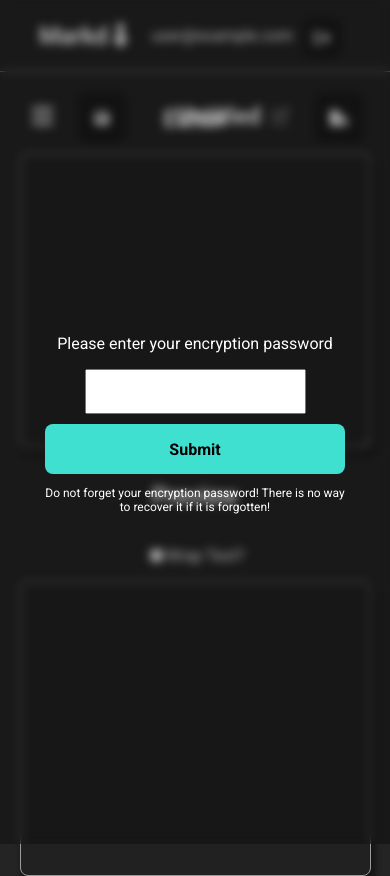
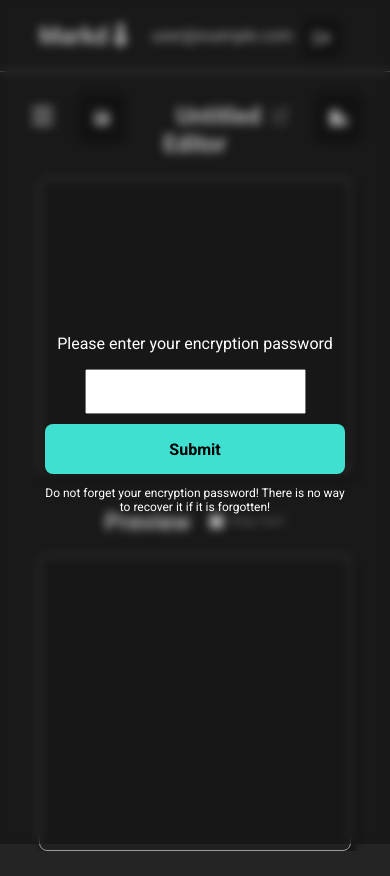
Before and after one commit to nronzel/markdown-editor, a React (Vite) app: page /editor in a window 390 px wide. After the commit the page ends 851 px from the top, so only its background shows below. Built offline with nearby package versions, Linux system fonts and the light colour scheme; no server answers; the database is empty; sample sign-in values are in the browser's storage.

Commit message:
modified styles

```diff
--- a/src/styles/editor.css
+++ b/src/styles/editor.css
@@ -25,6 +25,13 @@ a {
   width: 100vw;
 }
 
+.preview-head {
+  display: flex;
+  justify-content: center;
+  align-items: center;
+  gap: 15px;
+}
+
 .main-section {
   display: flex;
   justify-content: center;
@@ -33,8 +40,18 @@ a {
   height: 80vh;
 }
 
+.small-txt {
+  font-size: 0.7rem;
+  color: #aaaaaa;
+  margin-left: 5px;
+}
+
+.wrap-text {
+  scale: 1.2;
+}
+
 .container {
-  width: 100%;
+  width: 50%;
   flex: 1;
 }
 
@@ -63,6 +80,8 @@ a {
   box-sizing: border-box;
   background-color: #212121;
   box-shadow: 3px 5px 5px 2px rgba(0, 0, 0, 0.4);
+  overflow-x: auto;
+  white-space: nowrap;
 }
 
 .titles {
@@ -70,12 +89,18 @@ a {
   cursor: default;
 }
 
-@media (max-width: 750px) {
+@media (max-width: 890px) {
   .main-section {
     flex-direction: column;
+    justify-content: center;
+    align-items: center;
     gap: 10px;
     flex-shrink: 0;
     width: 90vw;
+  }
+
+  .container {
+    width: 80vw;
   }
 
   .editor {
```
